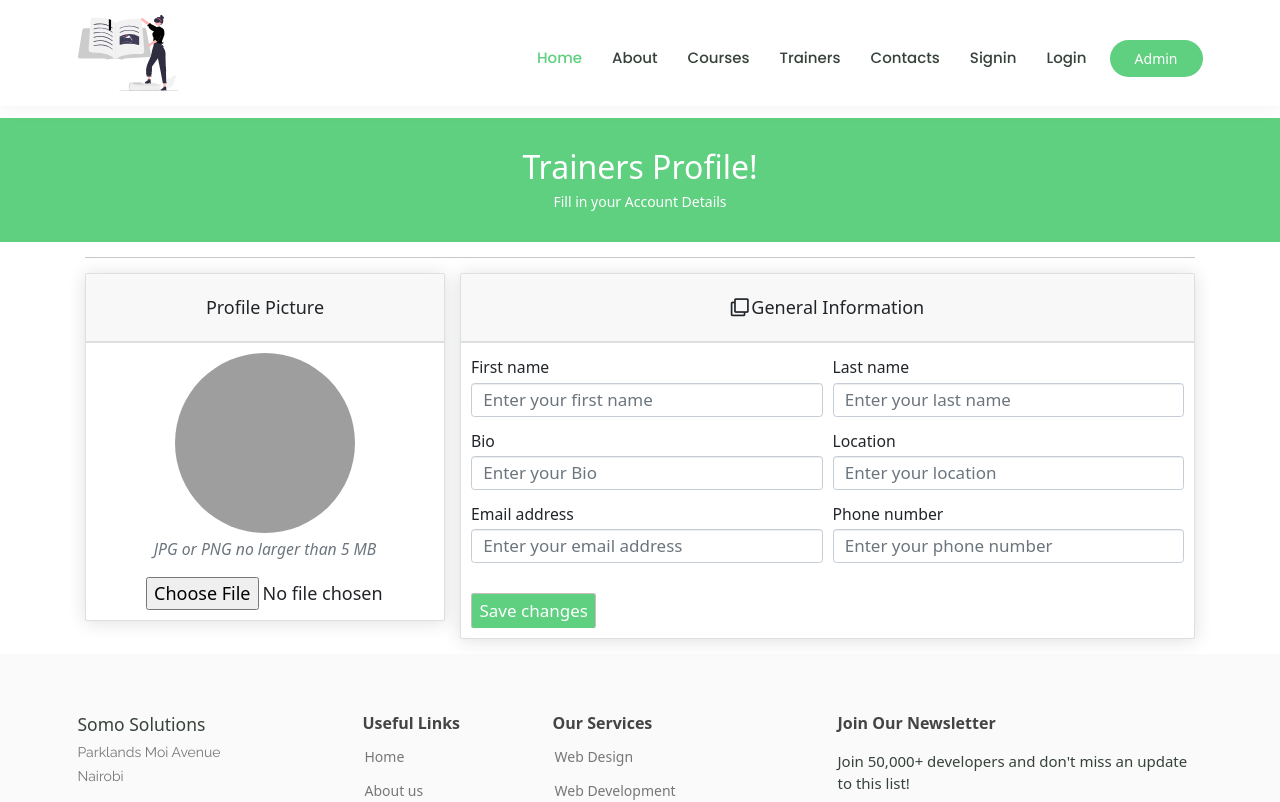
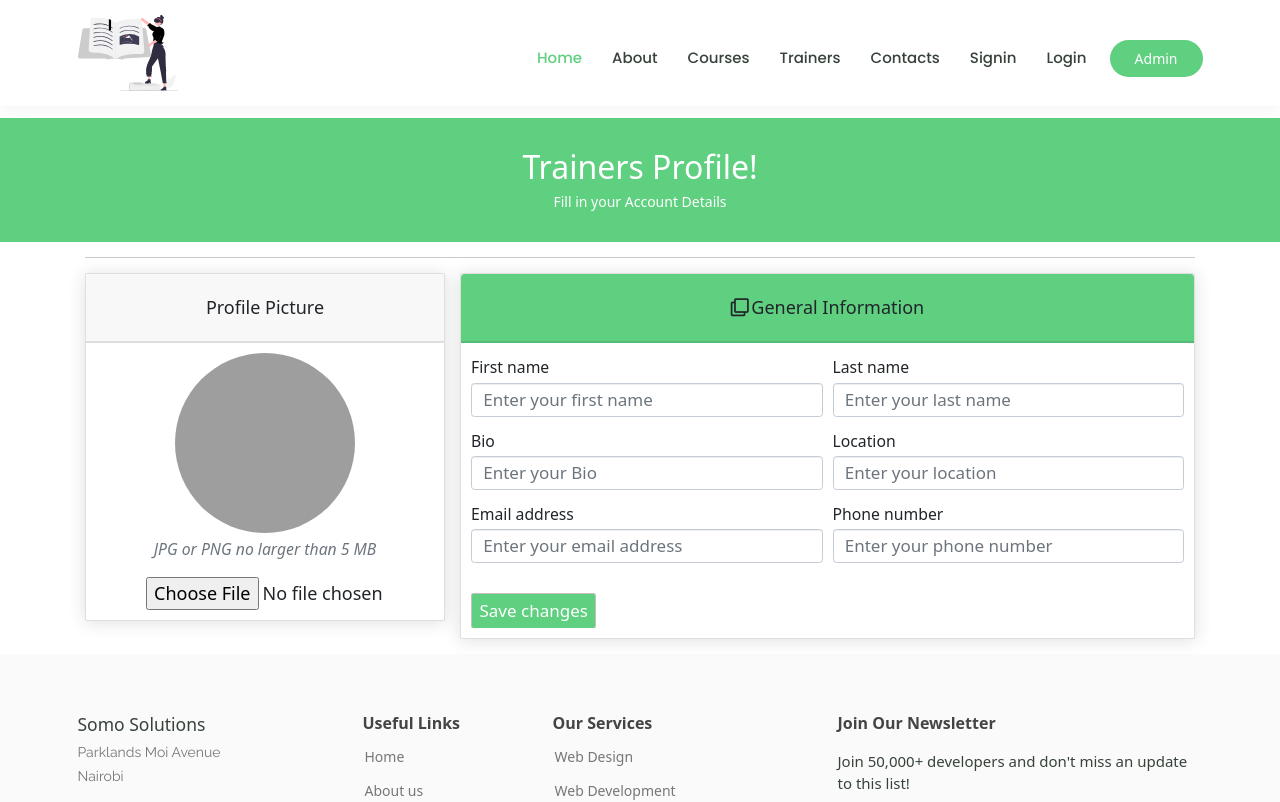
Before and after one commit to jimmy-oss/somo, an Angular app in the folder somo_frontend/: page /trainer-profile in a window 1280 px wide. Shown: the top 802 px of the page. Built offline with nearby package versions, Linux system fonts and the light colour scheme; grey boxes are pictures that could not be loaded; some icons are missing.

Commit message:
change background color of the header in trainers page

```diff
--- a/somo_frontend/src/app/pages/traniner-profile/traniner-profile.component.html
+++ b/somo_frontend/src/app/pages/traniner-profile/traniner-profile.component.html
@@ -26,7 +26,7 @@
       <div class="col-xl-8">
           <!-- Account details card-->
           <div class="card mb-4">
-              <div class="card-header  text-center"><i class="far fa-clone pr-1"></i>General Information</div>
+              <div class="card-header  text-center" style="background-color: #5FCF80;"><i class="far fa-clone pr-1"></i>General Information</div>
               <div class="card-body">
                       <!-- Form Group (username)-->
                       <form action="">
```
